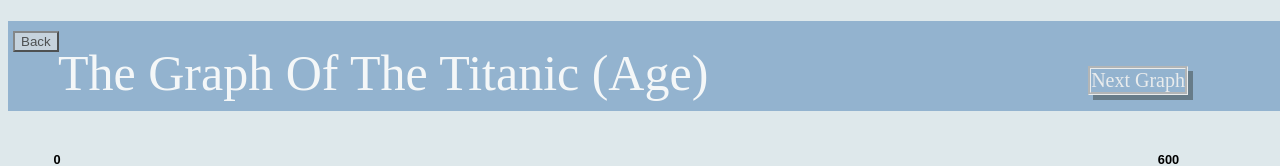
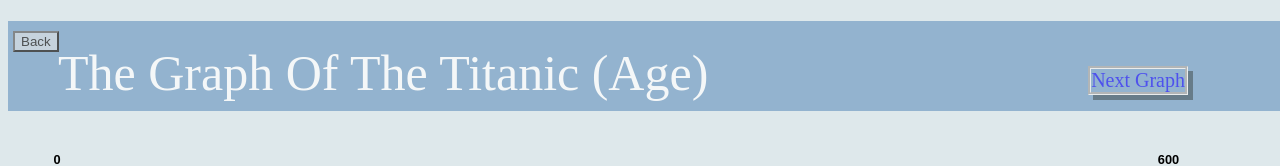
Before and after one commit to Andrean2305/BAR-CHART-2, a plain HTML site: page index.html in a window 1280 px wide. Shown: the top 166 px of the page. Drawn offline with Linux system fonts and the light colour scheme.

Commit message:
Update index.html

```diff
--- a/index.html
+++ b/index.html
@@ -4,13 +4,18 @@
         <meta charset = "utf-8">
         <title>TheGraph1</title>
         <link href="Titanic.css" rel = "stylesheet" type = "text/css" />
-
+        <style>
+            a{
+                text-decoration : none;
+                text-decoration-color : none;
+            }
+        </style>
     </head>
 
         <body>
             <div class = "header">
                 <button onclick="goBack()">Back</button>
-                <p>Next Graph</p>
+                <p><a href="https://andrean2305.github.io/PIE-CHART/">Next Graph</a></p>
                 <div class = "headerlist">
                     <ul>
                         <li>The Graph Of The Titanic (Age)</li>
```
